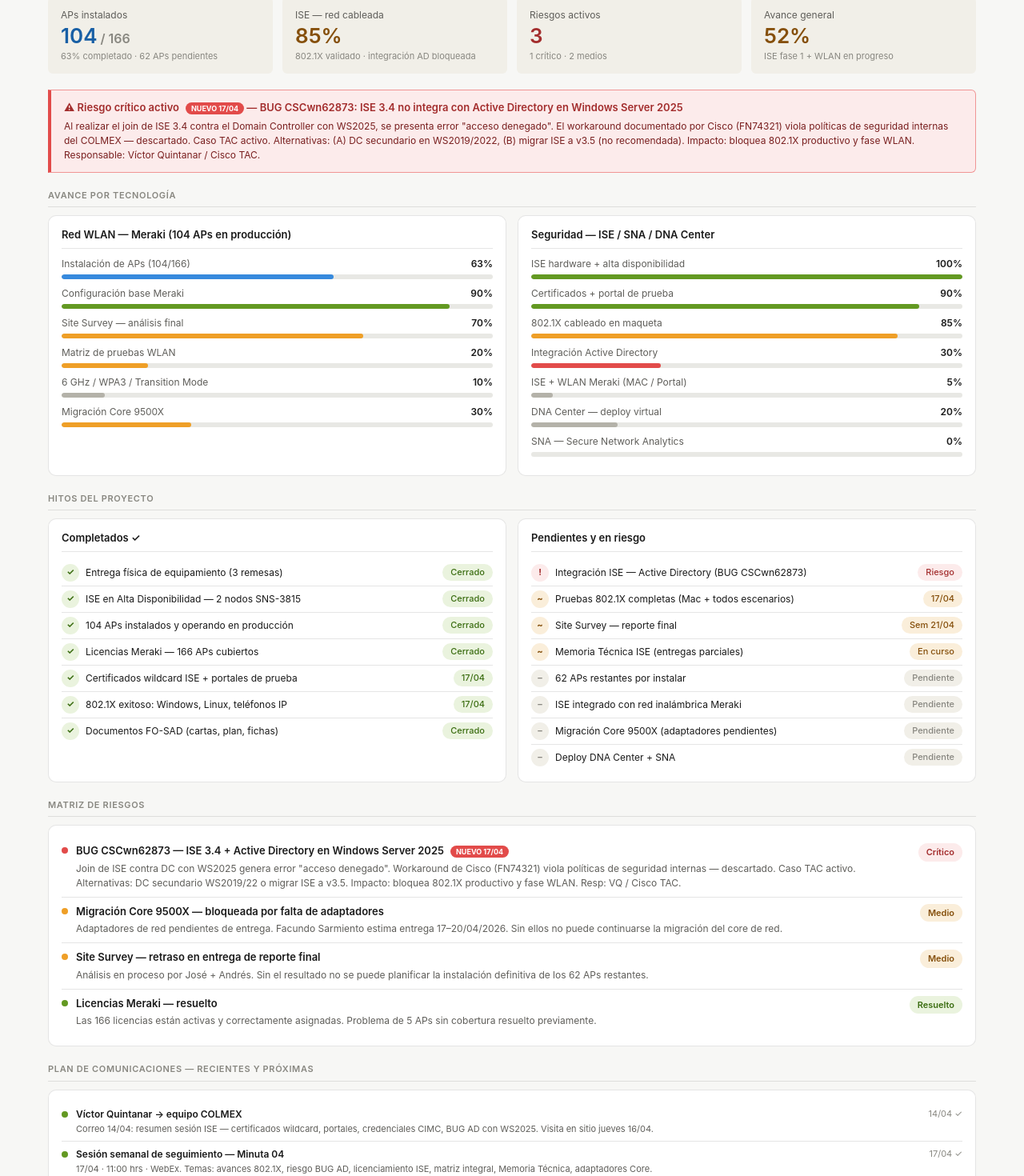
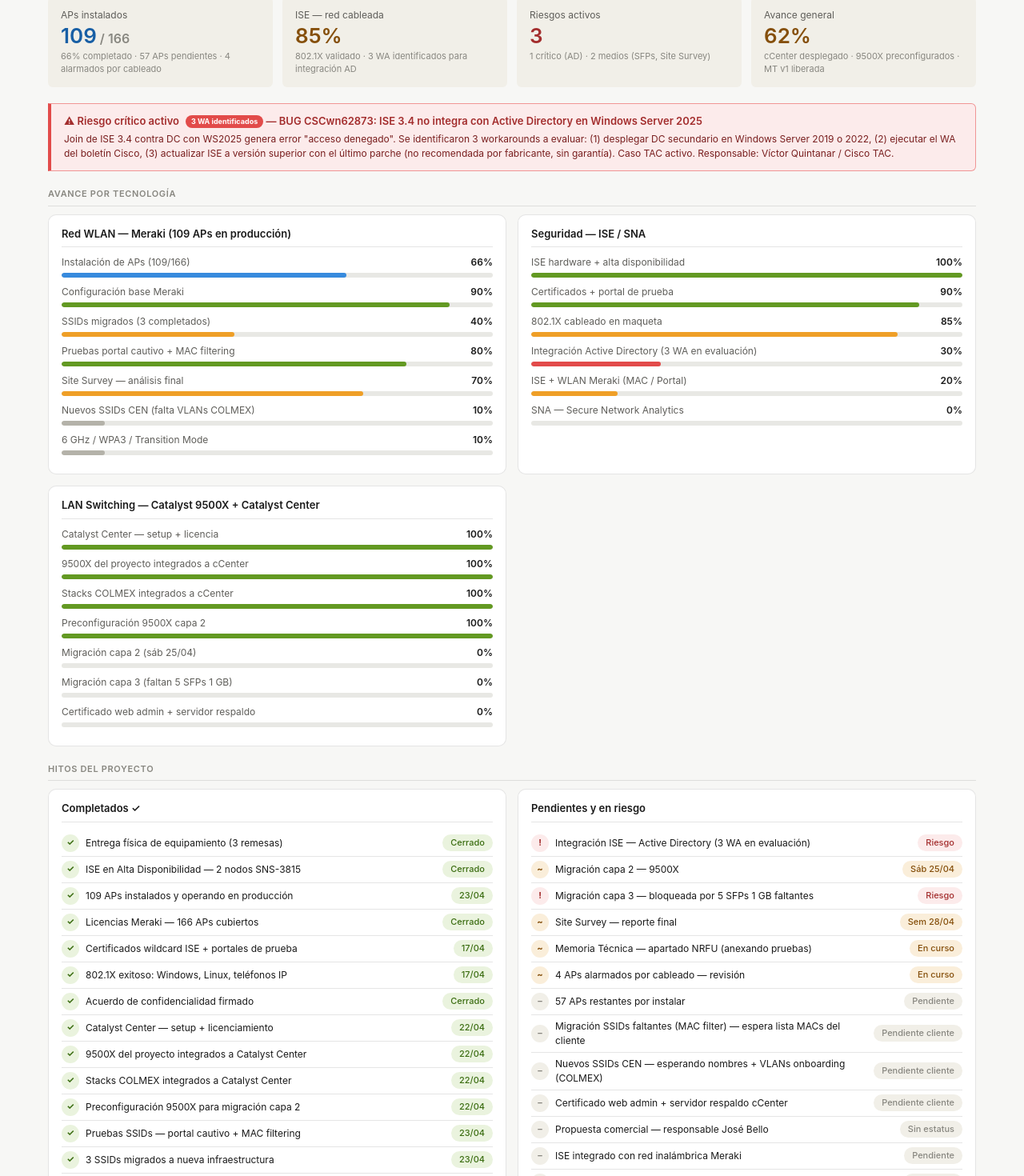
Before and after one commit to maxceca/colmex, a React (Create React App) app: page / in a window 1280 px wide. Shown: the part 165-1635 px from the top of the page at 80% size. Built offline with nearby package versions, Linux system fonts and the light colour scheme.

Commit message:
dashboard: actualizacion 23/04/2026 - avances WLAN/LAN/cCenter

```diff
--- a/src/data.js
+++ b/src/data.js
@@ -9,47 +9,59 @@ export const proyecto = {
   contrato: "COLMEX-LPN-ADQ-11-25",
   pm: "Alan Cerón Cardonne",
   email: "aceron@censys.com.mx",
-  actualizado: "17 de abril de 2026",
-  sesion: "Minuta 04 incluida · Sesión 17/04/2026",
+  actualizado: "23 de abril de 2026",
+  sesion: "Sesión 22/04/2026 · Avances WLAN / LAN / Catalyst Center",
 };
 
 export const kpis = [
-  { label: "APs instalados", valor: "104", sufijo: "/ 166", sub: "63% completado · 62 APs pendientes", color: "blue" },
-  { label: "ISE — red cableada", valor: "85%", sub: "802.1X validado · integración AD bloqueada", color: "amber" },
-  { label: "Riesgos activos", valor: "3", sub: "1 crítico · 2 medios", color: "red" },
-  { label: "Avance general", valor: "52%", sub: "ISE fase 1 + WLAN en progreso", color: "amber" },
+  { label: "APs instalados", valor: "109", sufijo: "/ 166", sub: "66% completado · 57 APs pendientes · 4 alarmados por cableado", color: "blue" },
+  { label: "ISE — red cableada", valor: "85%", sub: "802.1X validado · 3 WA identificados para integración AD", color: "amber" },
+  { label: "Riesgos activos", valor: "3", sub: "1 crítico (AD) · 2 medios (SFPs, Site Survey)", color: "red" },
+  { label: "Avance general", valor: "62%", sub: "cCenter desplegado · 9500X preconfigurados · MT v1 liberada", color: "amber" },
 ];
 
 export const alerta = {
   activa: true,
   titulo: "BUG CSCwn62873: ISE 3.4 no integra con Active Directory en Windows Server 2025",
-  badge: "NUEVO 17/04",
+  badge: "3 WA identificados",
   descripcion:
-    'Al realizar el join de ISE 3.4 contra el Domain Controller con WS2025, se presenta error "acceso denegado". El workaround documentado por Cisco (FN74321) viola políticas de seguridad internas del COLMEX — descartado. Caso TAC activo. Alternativas: (A) DC secundario en WS2019/2022, (B) migrar ISE a v3.5 (no recomendada). Impacto: bloquea 802.1X productivo y fase WLAN. Responsable: Víctor Quintanar / Cisco TAC.',
+    'Join de ISE 3.4 contra DC con WS2025 genera error "acceso denegado". Se identificaron 3 workarounds a evaluar: (1) desplegar DC secundario en Windows Server 2019 o 2022, (2) ejecutar el WA del boletín Cisco, (3) actualizar ISE a versión superior con el último parche (no recomendada por fabricante, sin garantía). Caso TAC activo. Responsable: Víctor Quintanar / Cisco TAC.',
 };
 
 export const tecnologias = [
   {
-    titulo: "Red WLAN — Meraki (104 APs en producción)",
+    titulo: "Red WLAN — Meraki (109 APs en producción)",
     barras: [
-      { label: "Instalación de APs (104/166)", pct: 63, color: "blue" },
+      { label: "Instalación de APs (109/166)", pct: 66, color: "blue" },
       { label: "Configuración base Meraki", pct: 90, color: "green" },
+      { label: "SSIDs migrados (3 completados)", pct: 40, color: "amber" },
+      { label: "Pruebas portal cautivo + MAC filtering", pct: 80, color: "green" },
       { label: "Site Survey — análisis final", pct: 70, color: "amber" },
-      { label: "Matriz de pruebas WLAN", pct: 20, color: "amber" },
+      { label: "Nuevos SSIDs CEN (falta VLANs COLMEX)", pct: 10, color: "gray" },
       { label: "6 GHz / WPA3 / Transition Mode", pct: 10, color: "gray" },
-      { label: "Migración Core 9500X", pct: 30, color: "amber" },
     ],
   },
   {
-    titulo: "Seguridad — ISE / SNA / DNA Center",
+    titulo: "Seguridad — ISE / SNA",
     barras: [
       { label: "ISE hardware + alta disponibilidad", pct: 100, color: "green" },
       { label: "Certificados + portal de prueba", pct: 90, color: "green" },
       { label: "802.1X cableado en maqueta", pct: 85, color: "amber" },
-      { label: "Integración Active Directory", pct: 30, color: "red" },
-      { label: "ISE + WLAN Meraki (MAC / Portal)", pct: 5, color: "gray" },
-      { label: "DNA Center — deploy virtual", pct: 20, color: "gray" },
+      { label: "Integración Active Directory (3 WA en evaluación)", pct: 30, color: "red" },
+      { label: "ISE + WLAN Meraki (MAC / Portal)", pct: 20, color: "amber" },
       { label: "SNA — Secure Network Analytics", pct: 0, color: "gray" },
+    ],
+  },
+  {
+    titulo: "LAN Switching — Catalyst 9500X + Catalyst Center",
+    barras: [
+      { label: "Catalyst Center — setup + licencia", pct: 100, color: "green" },
+      { label: "9500X del proyecto integrados a cCenter", pct: 100, color: "green" },
+      { label: "Stacks COLMEX integrados a cCenter", pct: 100, color: "green" },
+      { label: "Preconfiguración 9500X capa 2", pct: 100, color: "green" },
+      { label: "Migración capa 2 (sáb 25/04)", pct: 0, color: "amber" },
+      { label: "Migración capa 3 (faltan 5 SFPs 1 GB)", pct: 0, color: "red" },
+      { label: "Certificado web admin + servidor respaldo", pct: 0, color: "gray" },
     ],
   },
 ];
@@ -58,22 +70,35 @@ export const tecnologias = [
 export const hitosCompletados = [
   { texto: "Entrega física de equipamiento (3 remesas)", fecha: "Cerrado", estado: "done" },
   { texto: "ISE en Alta Disponibilidad — 2 nodos SNS-3815", fecha: "Cerrado", estado: "done" },
-  { texto: "104 APs instalados y operando en producción", fecha: "Cerrado", estado: "done" },
+  { texto: "109 APs instalados y operando en producción", fecha: "23/04", estado: "done" },
   { texto: "Licencias Meraki — 166 APs cubiertos", fecha: "Cerrado", estado: "done" },
   { texto: "Certificados wildcard ISE + portales de prueba", fecha: "17/04", estado: "done" },
   { texto: "802.1X exitoso: Windows, Linux, teléfonos IP", fecha: "17/04", estado: "done" },
+  { texto: "Acuerdo de confidencialidad firmado", fecha: "Cerrado", estado: "done" },
+  { texto: "Catalyst Center — setup + licenciamiento", fecha: "22/04", estado: "done" },
+  { texto: "9500X del proyecto integrados a Catalyst Center", fecha: "22/04", estado: "done" },
+  { texto: "Stacks COLMEX integrados a Catalyst Center", fecha: "22/04", estado: "done" },
+  { texto: "Preconfiguración 9500X para migración capa 2", fecha: "22/04", estado: "done" },
+  { texto: "Pruebas SSIDs — portal cautivo + MAC filtering", fecha: "23/04", estado: "done" },
+  { texto: "3 SSIDs migrados a nueva infraestructura", fecha: "23/04", estado: "done" },
+  { texto: "Memoria Técnica ISE/SNA v1 liberada al cliente", fecha: "23/04", estado: "done" },
   { texto: "Documentos FO-SAD (cartas, plan, fichas)", fecha: "Cerrado", estado: "done" },
 ];
 
 export const hitosPendientes = [
-  { texto: "Integración ISE — Active Directory (BUG CSCwn62873)", fecha: "Riesgo", estado: "risk" },
-  { texto: "Pruebas 802.1X completas (Mac + todos escenarios)", fecha: "17/04", estado: "wip" },
-  { texto: "Site Survey — reporte final", fecha: "Sem 21/04", estado: "wip" },
-  { texto: "Memoria Técnica ISE (entregas parciales)", fecha: "En curso", estado: "wip" },
-  { texto: "62 APs restantes por instalar", fecha: "Pendiente", estado: "pend" },
+  { texto: "Integración ISE — Active Directory (3 WA en evaluación)", fecha: "Riesgo", estado: "risk" },
+  { texto: "Migración capa 2 — 9500X", fecha: "Sáb 25/04", estado: "wip" },
+  { texto: "Migración capa 3 — bloqueada por 5 SFPs 1 GB faltantes", fecha: "Riesgo", estado: "risk" },
+  { texto: "Site Survey — reporte final", fecha: "Sem 28/04", estado: "wip" },
+  { texto: "Memoria Técnica — apartado NRFU (anexando pruebas)", fecha: "En curso", estado: "wip" },
+  { texto: "4 APs alarmados por cableado — revisión", fecha: "En curso", estado: "wip" },
+  { texto: "57 APs restantes por instalar", fecha: "Pendiente", estado: "pend" },
+  { texto: "Migración SSIDs faltantes (MAC filter) — espera lista MACs del cliente", fecha: "Pendiente cliente", estado: "pend" },
+  { texto: "Nuevos SSIDs CEN — esperando nombres + VLANs onboarding (COLMEX)", fecha: "Pendiente cliente", estado: "pend" },
+  { texto: "Certificado web admin + servidor respaldo cCenter", fecha: "Pendiente cliente", estado: "pend" },
+  { texto: "Propuesta comercial — responsable José Bello", fecha: "Sin estatus", estado: "pend" },
   { texto: "ISE integrado con red inalámbrica Meraki", fecha: "Pendiente", estado: "pend" },
-  { texto: "Migración Core 9500X (adaptadores pendientes)", fecha: "Pendiente", estado: "pend" },
-  { texto: "Deploy DNA Center + SNA", fecha: "Pendiente", estado: "pend" },
+  { texto: "Deploy SNA — Secure Network Analytics", fecha: "Pendiente", estado: "pend" },
 ];
 
 // nivel: "critico" | "medio" | "resuelto"
@@ -81,21 +106,28 @@ export const riesgos = [
   {
     nivel: "critico",
     titulo: "BUG CSCwn62873 — ISE 3.4 + Active Directory en Windows Server 2025",
-    badge: "NUEVO 17/04",
+    badge: "3 WA identificados",
     descripcion:
-      'Join de ISE contra DC con WS2025 genera error "acceso denegado". Workaround de Cisco (FN74321) viola políticas de seguridad internas — descartado. Caso TAC activo. Alternativas: DC secundario WS2019/22 o migrar ISE a v3.5. Impacto: bloquea 802.1X productivo y fase WLAN. Resp: VQ / Cisco TAC.',
+      "Join de ISE contra DC con WS2025 genera error de acceso denegado. Se evalúan 3 workarounds: (1) DC secundario en WS2019/2022, (2) WA del boletín Cisco, (3) upgrade ISE con último parche (no recomendado, sin garantía). Caso TAC activo. Impacto: bloquea 802.1X productivo y fase WLAN. Resp: VQ / Cisco TAC.",
   },
   {
     nivel: "medio",
-    titulo: "Migración Core 9500X — bloqueada por falta de adaptadores",
+    titulo: "Migración capa 3 bloqueada — faltan 5 SFPs de 1 GB",
+    badge: "NUEVO 22/04",
     descripcion:
-      "Adaptadores de red pendientes de entrega. Facundo Sarmiento estima entrega 17–20/04/2026. Sin ellos no puede continuarse la migración del core de red.",
+      "Los firewall usan interfaces de 1 GB y solo quedan 9 de los 11 SFPs adquiridos por el colegio. Faltan 5 SFPs de 1 GB adicionales para completar la migración de capa 3. Fecha de migración capa 3 por definir hasta resolver el faltante.",
   },
   {
     nivel: "medio",
     titulo: "Site Survey — retraso en entrega de reporte final",
     descripcion:
-      "Análisis en proceso por José + Andrés. Sin el resultado no se puede planificar la instalación definitiva de los 62 APs restantes.",
+      "Análisis en proceso por José + Andrés. Sin el resultado no se puede planificar la instalación definitiva de los 57 APs restantes.",
+  },
+  {
+    nivel: "resuelto",
+    titulo: "Migración Core 9500X — preconfiguración completada",
+    descripcion:
+      "Los switches 9500X quedaron preconfigurados para capa 2 el 22/04. Migración programada para el sábado 25/04. Ya no bloqueado por adaptadores.",
   },
   {
     nivel: "resuelto",
@@ -105,13 +137,19 @@ export const riesgos = [
   },
 ];
 
-// tipo: "hecho" | "pendiente" | "proceso"
+// tipo: "hecho" | "pendiente"
 export const comunicaciones = [
-  { tipo: "hecho", quien: "Víctor Quintanar → equipo COLMEX", que: "Correo 14/04: resumen sesión ISE — certificados wildcard, portales, credenciales CIMC, BUG AD con WS2025. Visita en sitio jueves 16/04.", cuando: "14/04 ✓" },
-  { tipo: "hecho", quien: "Sesión semanal de seguimiento — Minuta 04", que: "17/04 · 11:00 hrs · WebEx. Temas: avances 802.1X, riesgo BUG AD, licenciamiento ISE, matriz integral, Memoria Técnica, adaptadores Core.", cuando: "17/04 ✓" },
-  { tipo: "hecho", quien: "Sesión técnica ISE — pruebas 802.1X múltiples escenarios", que: "17/04 · 12:00 hrs · ~3 hrs. Escenarios: Mac, teléfono, computadora simultáneos. Captura evidencia para Memoria Técnica.", cuando: "17/04" },
-  { tipo: "pendiente", quien: "Escalación Cisco TAC — BUG CSCwn62873", que: "Seguimiento del caso activo para obtener resolución oficial o ruta de migración recomendada antes de aplicar workaround.", cuando: "Sem 21/04" },
-  { tipo: "pendiente", quien: "Próxima sesión semanal de seguimiento", que: "Miércoles 22/04/2026 · 11:00 hrs · WebEx. Agenda: resolución BUG AD, pruebas WLAN, adaptadores Core, Site Survey, Memoria Técnica.", cuando: "22/04" },
+  { tipo: "hecho", quien: "Sesión semanal de seguimiento — Minuta 05", que: "22/04 · 11:00 hrs · WebEx. Avances DNAC, 9500X, WLAN, caso TAC BUG AD (3 WA identificados), Memoria Técnica v1.", cuando: "22/04 ✓" },
+  { tipo: "hecho", quien: "Deploy Catalyst Center + integración switches", que: "Setup cCenter, licenciamiento, integración 9500X del proyecto y stacks COLMEX. Preconfiguración 9500X para migración capa 2.", cuando: "22/04 ✓" },
+  { tipo: "hecho", quien: "Pruebas WLAN — Víctor Quintanar", que: "23/04 Pruebas SSIDs con portal cautivo (OK) y MAC filtering en SSIDs faltantes. Retroalimentación detallada a cargo de VQ.", cuando: "23/04 ✓" },
+  { tipo: "hecho", quien: "Memoria Técnica ISE/SNA v1 liberada", que: "Primer documento entregado al cliente para revisión. Apartado NRFU breve — se anexarán pruebas conforme cliente las solicite.", cuando: "23/04 ✓" },
+  { tipo: "pendiente", quien: "COLMEX → Víctor Quintanar", que: "Entregar lista de MAC addresses para cargarlas a la base de datos de ISE y poder migrar los SSIDs restantes por MAC filtering.", cuando: "Pendiente cliente" },
+  { tipo: "pendiente", quien: "COLMEX → CEN Systems", que: "Compartir nombres de los nuevos SSIDs diseñados por CEN y definir VLANs de onboarding (configuración VLANs en LAN es responsabilidad COLMEX).", cuando: "Pendiente cliente" },
+  { tipo: "pendiente", quien: "COLMEX — decisión cCenter", que: "Definir si se usará certificado para web admin y el servidor de respaldo de Catalyst Center.", cuando: "Pendiente cliente" },
+  { tipo: "pendiente", quien: "COLMEX — SFPs para capa 3", que: "Adquirir 5 SFPs de 1 GB adicionales para completar la migración de capa 3 en los firewalls.", cuando: "Pendiente cliente" },
+  { tipo: "pendiente", quien: "José Bello — propuesta comercial", que: "Estatus de la propuesta pendiente de actualizar. Sin avance reportado en la sesión.", cuando: "Por definir" },
+  { tipo: "pendiente", quien: "Escalación Cisco TAC — BUG CSCwn62873", que: "Seguimiento caso TAC para validar cuál de los 3 WA se aplicará en el ambiente productivo del COLMEX.", cuando: "En curso" },
+  { tipo: "pendiente", quien: "Próxima sesión semanal de seguimiento", que: "Miércoles 29/04/2026 · 11:00 hrs · WebEx. Agenda: resultado migración capa 2, definición ruta AD, lista MACs, VLANs onboarding, SFPs capa 3.", cuando: "29/04" },
 ];
 
 export const entregables = {
@@ -122,15 +160,16 @@ export const entregables = {
     "Cartas de aceptación FO-SAD-5.4",
     "Catálogo fichas técnicas (12 equipos)",
     "Plan de comunicación FO-SAD-5.6",
-    "Minutas 01–04 generadas",
+    "Minutas 01–05 generadas",
+    "Acuerdo de confidencialidad",
+    "Memoria Técnica ISE/SNA v1 (liberada al cliente)",
   ],
   enProceso: [
-    "Memoria Técnica ISE/SNA (parcial)",
+    "Memoria Técnica — apartado NRFU (anexando pruebas)",
     "Site Survey — reporte final",
     "Reporte mensual de tickets",
   ],
   pendientes: [
-    "Acuerdo de confidencialidad",
     "Plan de trabajo detallado",
     "4 cursos Cisco oficiales",
     "Documento diseño técnico HLD",
```
